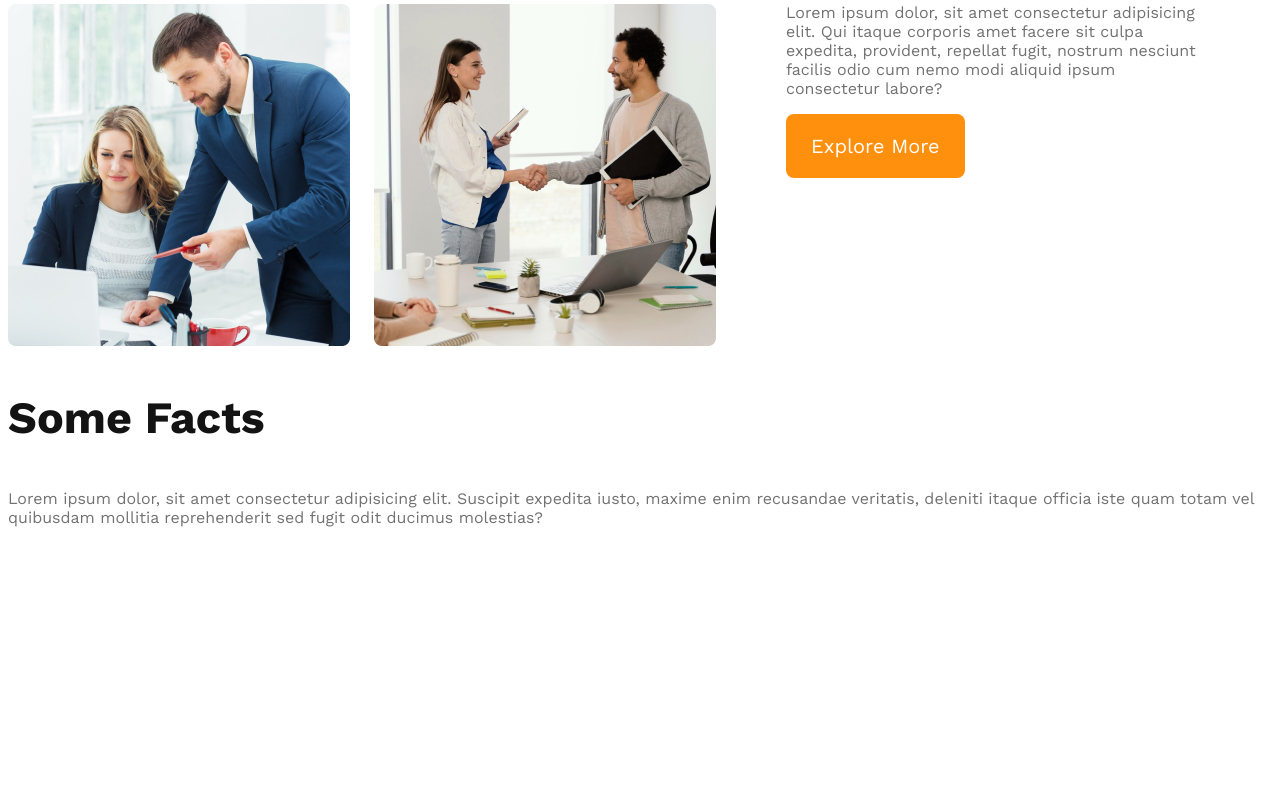
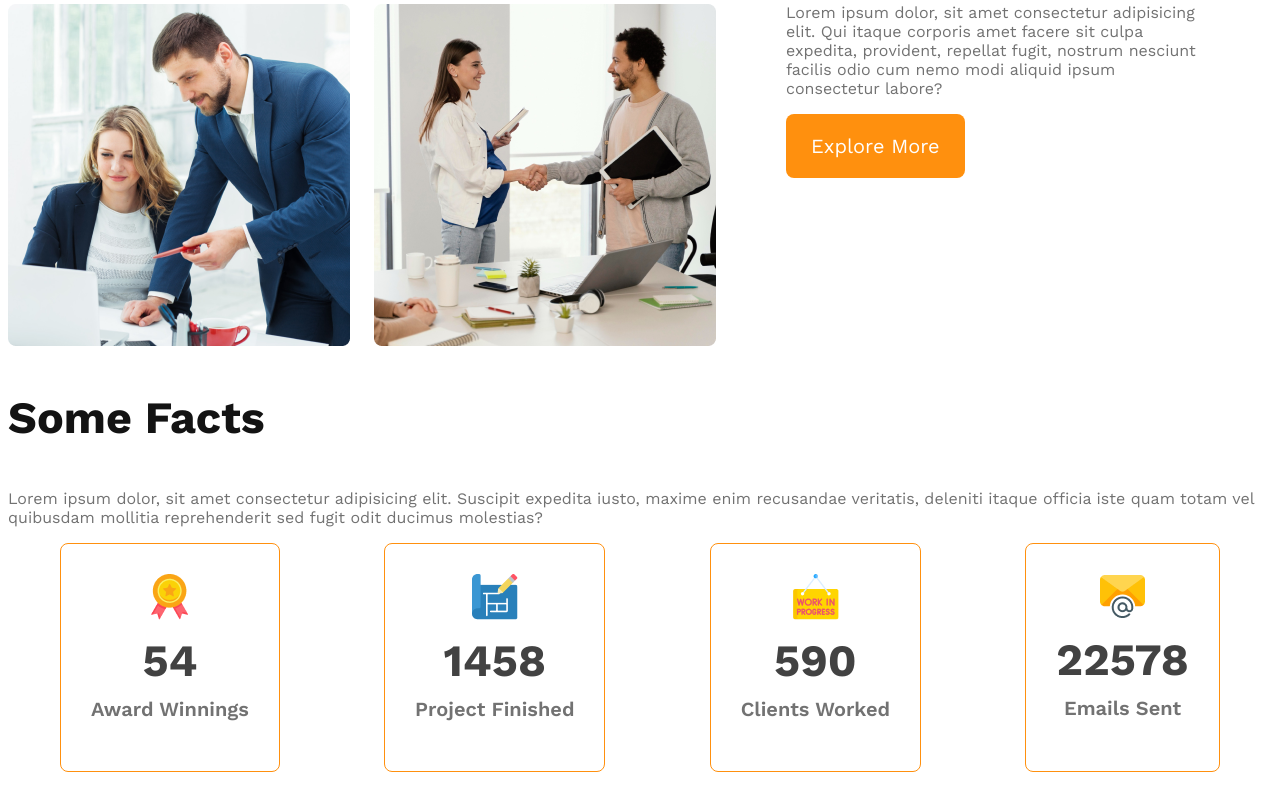
Before and after one commit to ekramulreza/g3.arc-web, a plain HTML site: page index.html in a window 1280 px wide. Shown: the part 1462-2272 px from the top of the page. Before the commit the page ends 2059 px from the top, so only its background shows below. Drawn offline with nearby package versions, Linux system fonts and the light colour scheme.

Commit message:
working on main section -> facts section --> card added

```diff
--- a/index.html
+++ b/index.html
@@ -57,10 +57,37 @@
           <button class="btn-primary">Explore More</button>
         </div>
       </section>
-      <!-- Features -->
+      <!-- Features Section -->
+      <section class="features">
+
+      </section>
+      <!-- Facts Section -->
       <section class="facts">
         <h3 class="sec-title">Some Facts</h3>
         <p class="text-light-gray">Lorem ipsum dolor, sit amet consectetur adipisicing elit. Suscipit expedita iusto, maxime enim recusandae veritatis, deleniti itaque officia iste quam totam vel quibusdam mollitia reprehenderit sed fugit odit ducimus molestias?</p>
+        <div class="facts-card-container">
+          <!-- .card*4>img+h2.card-stat+p.card-title -->
+          <div class="card">
+            <img src="res/images/icons/ribon.png" alt="">
+            <h2 class="card-stat">54</h2>
+            <p class="card-title text-light-gray">Award Winnings</p>
+          </div>
+          <div class="card">
+            <img src="res/images/icons/projects.png" alt="">
+            <h2 class="card-stat">1458</h2>
+            <p class="card-title text-light-gray">Project Finished</p>
+          </div>
+          <div class="card">
+            <img src="res/images/icons/customers.png" alt="">
+            <h2 class="card-stat">590</h2>
+            <p class="card-title text-light-gray">Clients Worked</p>
+          </div>
+          <div class="card">
+            <img src="res/images/icons/email.png" alt="">
+            <h2 class="card-stat">22578</h2>
+            <p class="card-title text-light-gray">Emails Sent</p>
+          </div>
+        </div>
       </section>
     </main>
     <footer></footer>
--- a/styles/indexcss.css
+++ b/styles/indexcss.css
@@ -34,14 +34,12 @@ header {
   padding: 50px 240px;
 }
 
-
 /* nav related style */
 nav {
   display: flex;
   justify-content: space-between;
   align-items: center;
 }
-
 
 nav > ul {
   display: flex;
@@ -81,34 +79,59 @@ main {
   margin: 70px auto;
 }
 /* teams style */
-.teams-container{
+.teams-container {
   display: flex;
   align-items: center;
 }
- .teams-img-container{
+.teams-img-container {
   display: grid;
   grid-template-columns: repeat(2, 1fr);
   gap: 24px;
- }
-.teams-content{
+}
+.teams-content {
   padding-left: 70px;
   padding-right: 70px;
 }
 
-.teams-title{
+.teams-title {
   font-size: 2.8rem;
 }
 
-.teams-title .ql{
+.teams-title .ql {
   /* color: #727272; */
   font-weight: 500;
 }
 
-.teams-title .t-feat{
+.teams-title .t-feat {
   color: #ff900e;
   font-weight: 700;
 }
 
+/* Facts Section */
+.facts-card-container {
+  display: flex;
+  justify-content: space-around;
+}
+.facts-card-container .card {
+  border-radius: 8px;
+  border: 1px solid #ff900e;
+  text-align: center;
+  padding: 30px;
+}
+.facts-card-container .card-title{
+  font-weight: 600;
+  font-size: 1.25rem;
+  margin-top: 5px;
+
+
+}
+.facts-card-container .card-stat{
+  font-size: 2.8rem;
+  font-weight: 700;
+  color: #424242;
+  margin-top: 10px;
+  margin-bottom: 10px;
+}
 
 
 
@@ -125,16 +148,15 @@ main {
     padding: 20px;
   }
   nav,
-  .teams-container
-  {
+  .teams-container {
     flex-direction: column;
   }
 
-  .teams-content{
+  .teams-content {
     padding-left: 20px;
     padding-right: 20px;
   }
-  .teams-img-container{
+  .teams-img-container {
     grid-template-columns: 1fr;
   }
 }
@@ -144,7 +166,8 @@ main {
   header {
     padding: 30px;
   }
-  nav, .teams-container {
+  nav,
+  .teams-container {
     flex-direction: column;
   }
   nav li {
```
